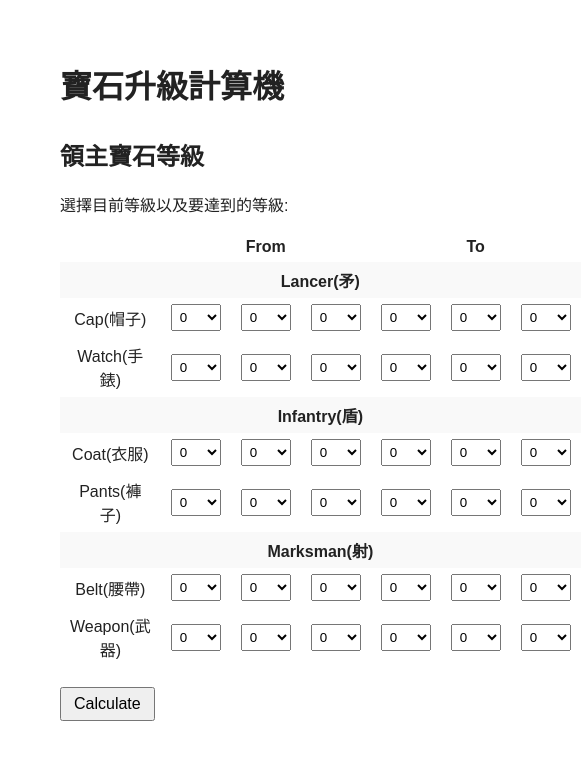
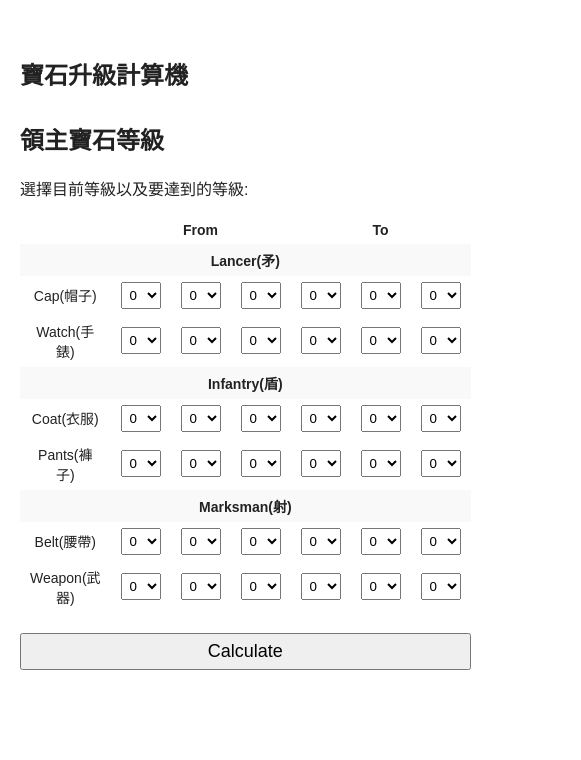
Before and after one commit to Jonathan0402/charm_caculator, a website: page index.html in a window 390 px wide. Shown: the whole page, 581 px wide, since content can reach past the window. Drawn offline with Linux system fonts and the light colour scheme.

Commit message:
mobile mode

```diff
--- a/style.css
+++ b/style.css
@@ -7,7 +7,7 @@ body {
 }
 
 .container {
-    padding: 40px 60px;
+    padding: 40px 20px;
 }
 
 h1 {
@@ -29,6 +29,7 @@ nav a {
 .content {
     display: flex;
     gap: 50px;
+    flex-wrap: wrap;
 }
 
 section {
@@ -65,3 +66,35 @@ button {
     margin-top: 20px;
     font-weight: bold;
 }
+
+/* 響應式設計 */
+@media (max-width: 768px) {
+    .content {
+        flex-direction: column;
+    }
+
+    table {
+        font-size: 14px;
+    }
+
+    table select {
+        width: 40px;
+    }
+
+    th, td {
+        padding: 4px;
+    }
+
+    h1 {
+        font-size: 24px;
+    }
+
+    nav {
+        font-size: 14px;
+    }
+
+    button {
+        width: 100%;
+        font-size: 18px;
+    }
+}
```
